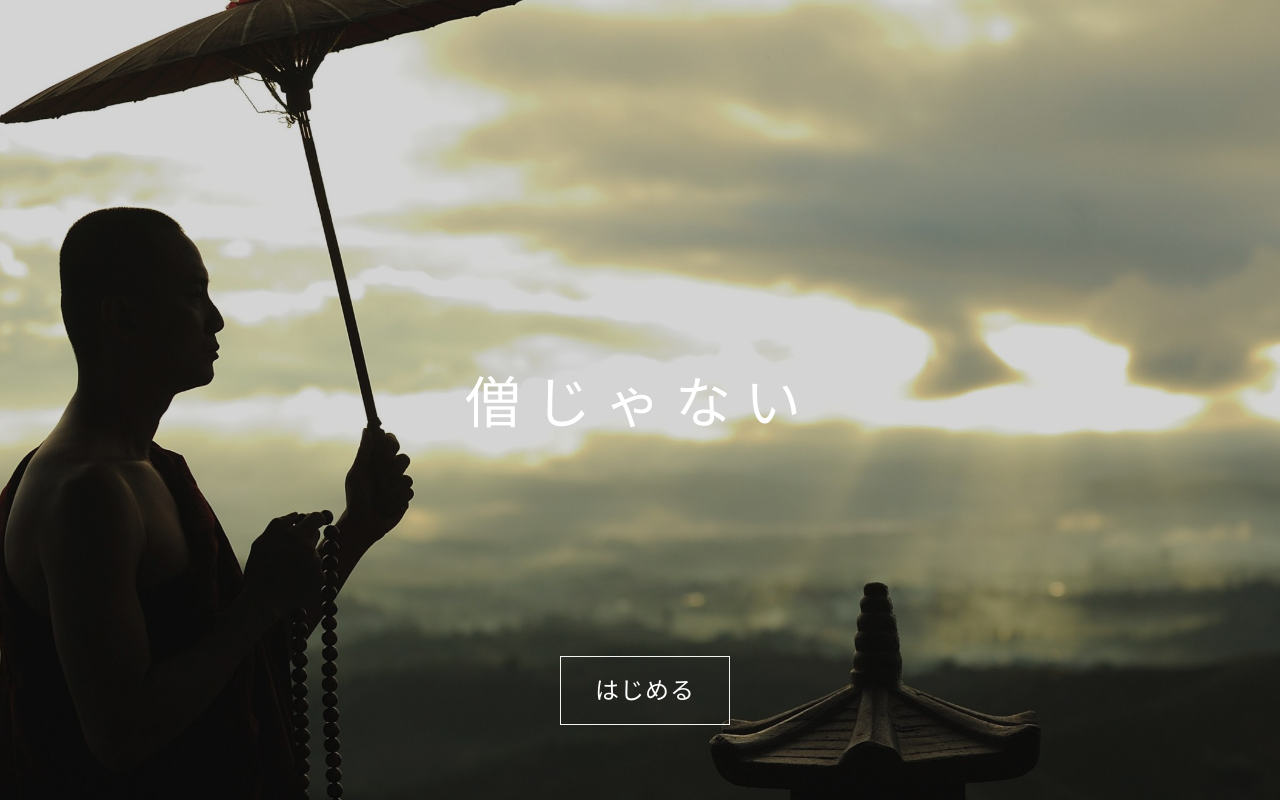
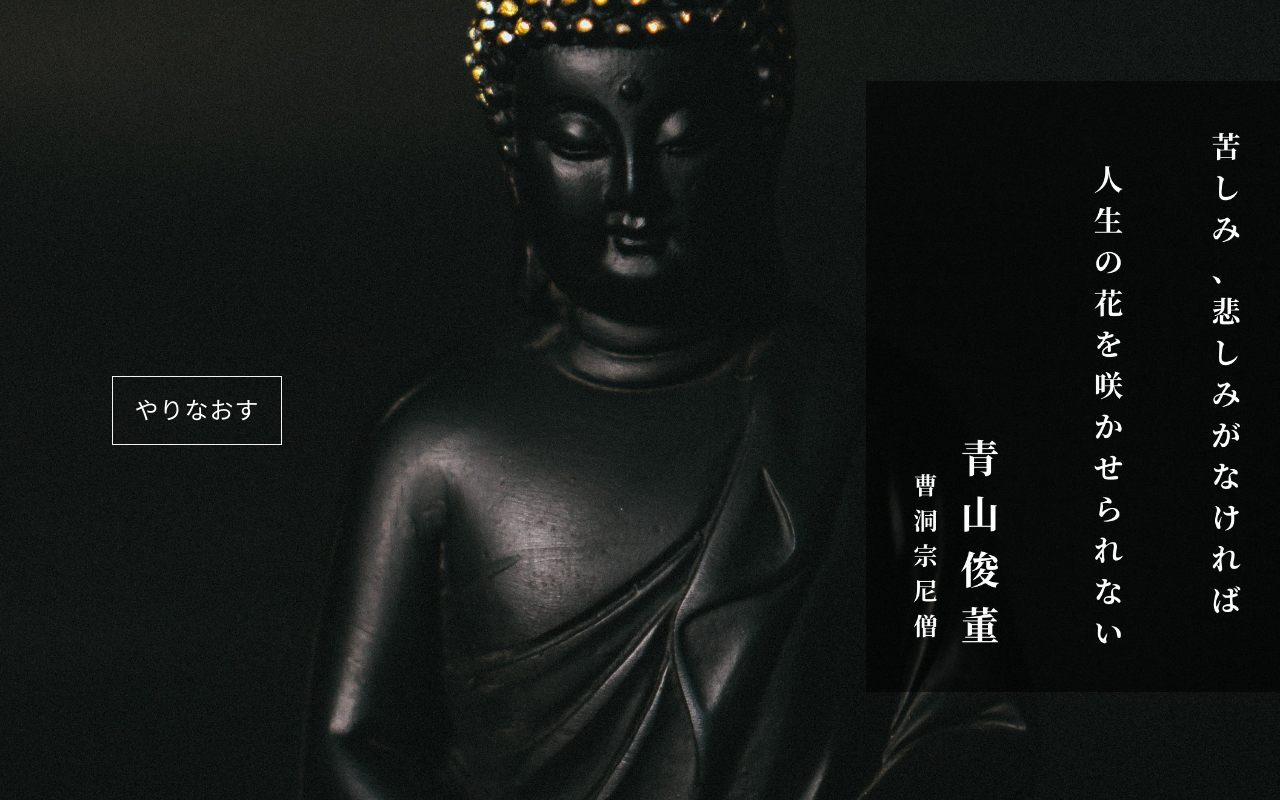
Before and after one commit to Yuma0802/tukuaso-project, a React (Create React App) app: page /game/1/lost in a window 1280 px wide. Built offline with nearby package versions, Linux system fonts and the light colour scheme.

Commit message:
fix merge

```diff
--- a/src/App.js
+++ b/src/App.js
@@ -2,26 +2,24 @@ import './App.css';
 
 import { BrowserRouter, Switch, Route } from 'react-router-dom';
 
-//import GameMain from './game/GameMain';
+import GameMain from './game/GameMain';
 import TitlePage from './Presentational/Organisms/TitlePage';
 import Explanation from './Presentational/Organisms/Explanation';
-//import ClearOrOutTemplate from './Presentational/Organisms/ClearOrOutTemplate';
+import ClearOrOutTemplate from './Presentational/Organisms/ClearOrOutTemplate';
 
 function App() {
   return (
-    // <BrowserRouter>
-    //   <Switch>
-    //     <Route exact path='/'><TitlePage /></Route>
-    //     <Route exact path='/game/:lv'><GameMain /></Route>
-    //     <Route exact path='/game/1/success'><ClearOrOutTemplate num={0} text="つぎへ" toPath="/game/2" /></Route>
-    //     <Route exact path='/game/1/lost'><ClearOrOutTemplate num={1} text="やりなおす" toPath="/game/1" /></Route>
-    //     <Route exact path='/game/2/success'><ClearOrOutTemplate num={2} text="つぎへ" toPath="/game/3" /></Route>
-    //     <Route exact path='/game/2/lost'><ClearOrOutTemplate num={3} text="やりなおす" toPath="/game/2" /></Route>
-    //   </Switch>
-    // </BrowserRouter>
-
-    //<Explanation />
-    <TitlePage />
+    <BrowserRouter>
+      <Switch>
+        <Route exact path='/'><TitlePage /></Route>
+        <Route exact path='/explanation'><Explanation /></Route>
+        <Route exact path='/game/:lv'><GameMain /></Route>
+        <Route exact path='/game/1/success'><ClearOrOutTemplate num={0} text="つぎへ" toPath="/game/2" /></Route>
+        <Route exact path='/game/1/lost'><ClearOrOutTemplate num={1} text="やりなおす" toPath="/game/1" /></Route>
+        <Route exact path='/game/2/success'><ClearOrOutTemplate num={2} text="つぎへ" toPath="/game/3" /></Route>
+        <Route exact path='/game/2/lost'><ClearOrOutTemplate num={3} text="やりなおす" toPath="/game/2" /></Route>
+      </Switch>
+    </BrowserRouter>
   );
 }
 
--- a/src/Presentational/Organisms/ClearOrOutTemplate.js
+++ b/src/Presentational/Organisms/ClearOrOutTemplate.js
@@ -9,7 +9,7 @@ import clear_2Img from '../../img/clear_2.jpg';
 const ClearOrOutTemplate = (props) => {
 
   const goPage = () => {
-    location.href = props.toPath;
+    window.location.href = props.toPath;
   }
 
   let img = clear_1Img;
--- a/src/Presentational/Organisms/Explanation.js
+++ b/src/Presentational/Organisms/Explanation.js
@@ -17,7 +17,9 @@ const Explanation = () => {
   setTimeout(() => {setFlagThree(false)}, 8000)
   setTimeout(() => {setFlagFour(false)}, 11000)
 
-
+  const goPage = () => {
+    window.location.href = '/game/1';
+  }
 
   return(
 
@@ -27,7 +29,7 @@ const Explanation = () => {
       <ThirdBackground flag={flagTwo}/>
       <ForthBackground flag={flagThree}/>
       <BtnWraper flag={flagFour}>
-        <CommonBtn text="さがす" />
+        <CommonBtn text="さがす" clickedFn={goPage} />
       </BtnWraper>
     </AllWrap>
 
--- a/src/Presentational/Organisms/TitlePage.js
+++ b/src/Presentational/Organisms/TitlePage.js
@@ -5,6 +5,9 @@ import CommonBtn from "../Atoms/CommonBtn";
 
 const TitlePage = () => {
 
+  const goPage = () => {
+    window.location.href = '/explanation';
+  }
 
   return(
 
@@ -12,7 +15,7 @@ const TitlePage = () => {
 
       <TitleWord>僧じゃない</TitleWord>
       <BtnWraper>
-        <CommonBtn text="はじめる"/>
+        <CommonBtn text="はじめる" clickedFn={goPage}/>
       </BtnWraper>
     </WholeWraps>
   );
```
